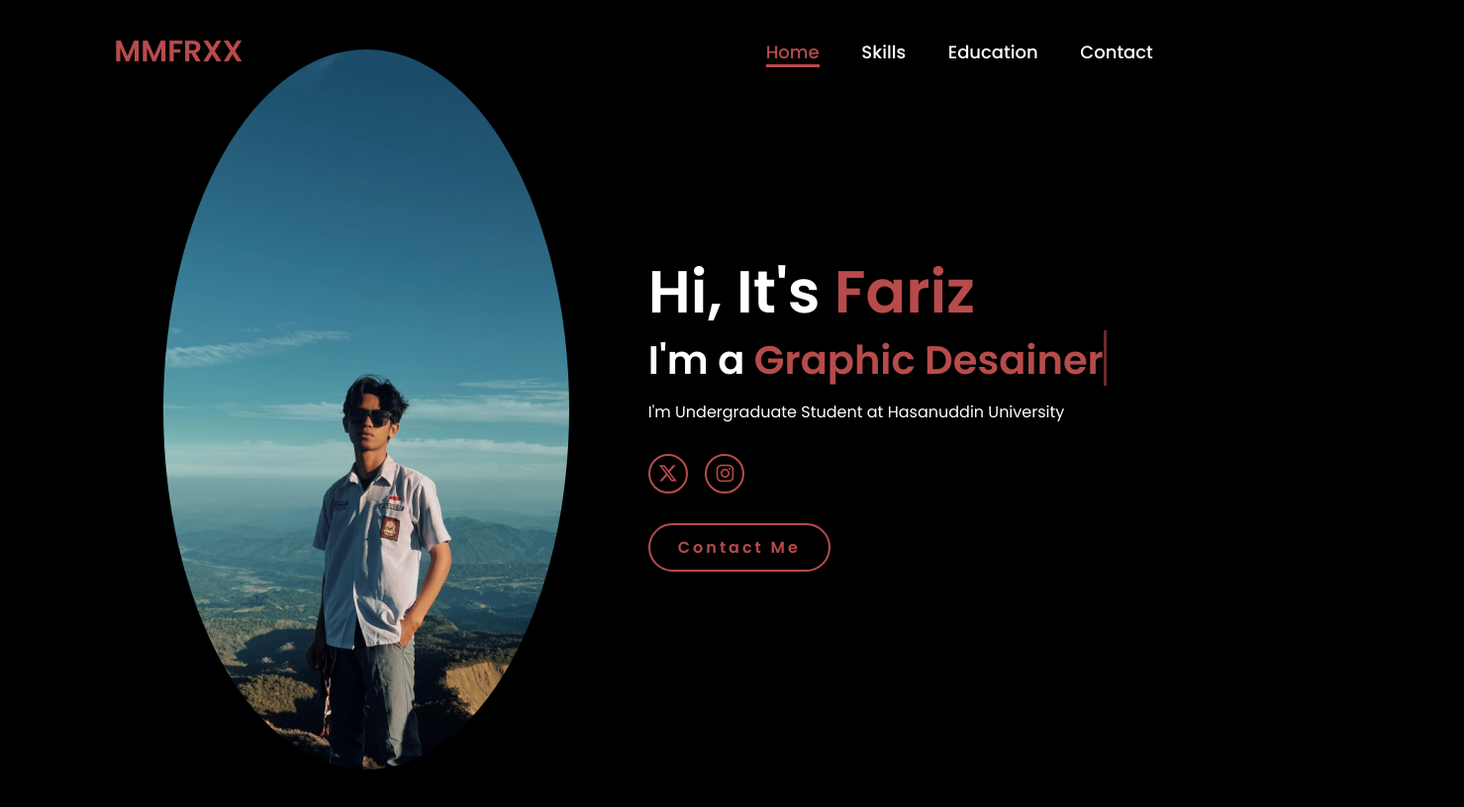
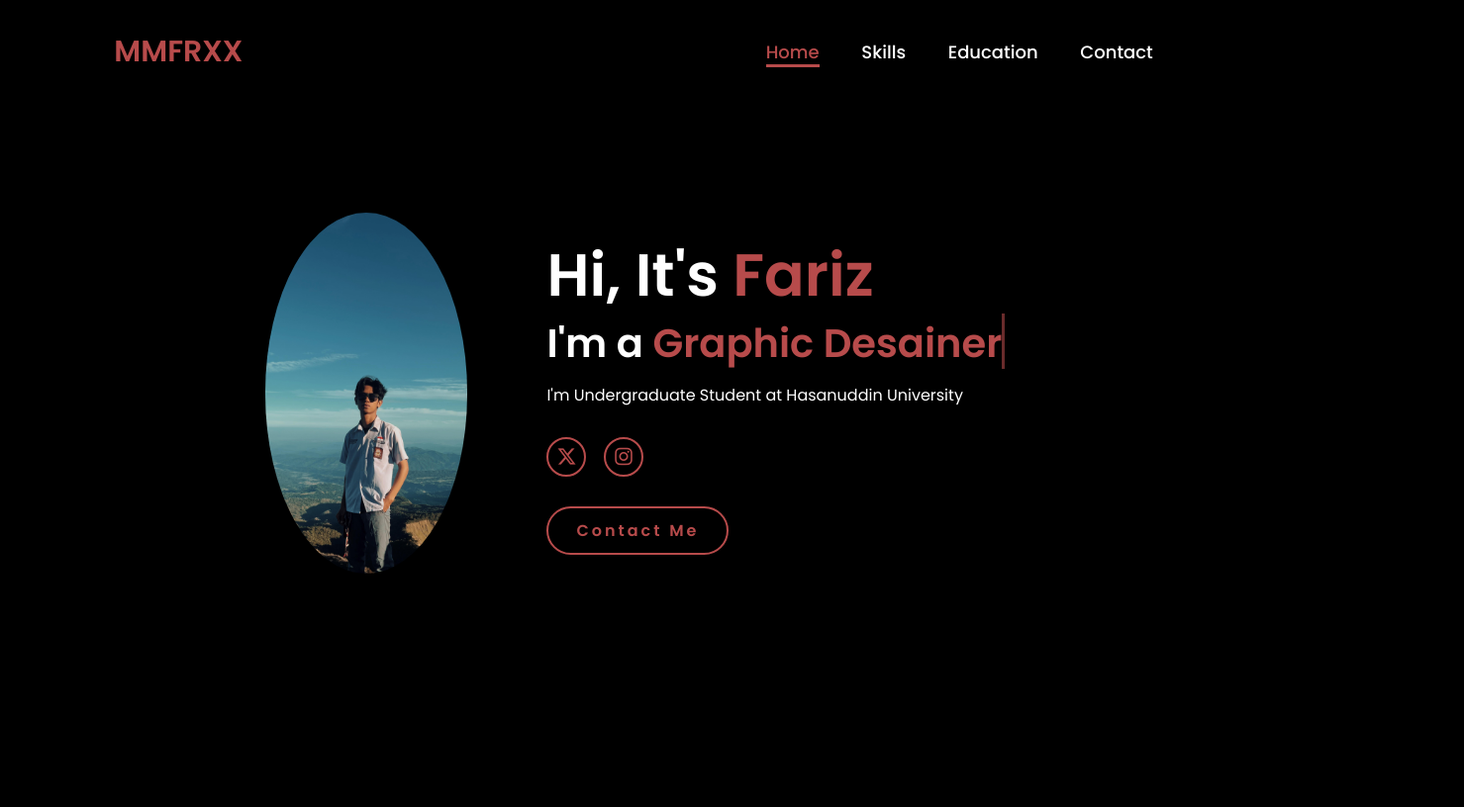
Before and after one commit to muhfarhanrizki/porto-web, a plain HTML site: page index.html in a window 1280 px wide. Shown: the whole page at 99% size, 1479 px wide, since content can reach past the window. Drawn offline with Linux system fonts and the light colour scheme.

Commit message:
Update style.css

```diff
--- a/style.css
+++ b/style.css
@@ -136,7 +136,7 @@ span{
 
 .home-img img{
     position: relative;
-    width: 32vw;
+    width: 16vw;
     border-radius: 50%;
     box-shadow: 0 0 25px solid #b74b4b;
     cursor: pointer;
@@ -234,7 +234,7 @@ span{
 
 }
 
-@media (max-width: 500px){
+@media (max-width: 1000px){
     .home{
         gap: 4rem;
     }
```
